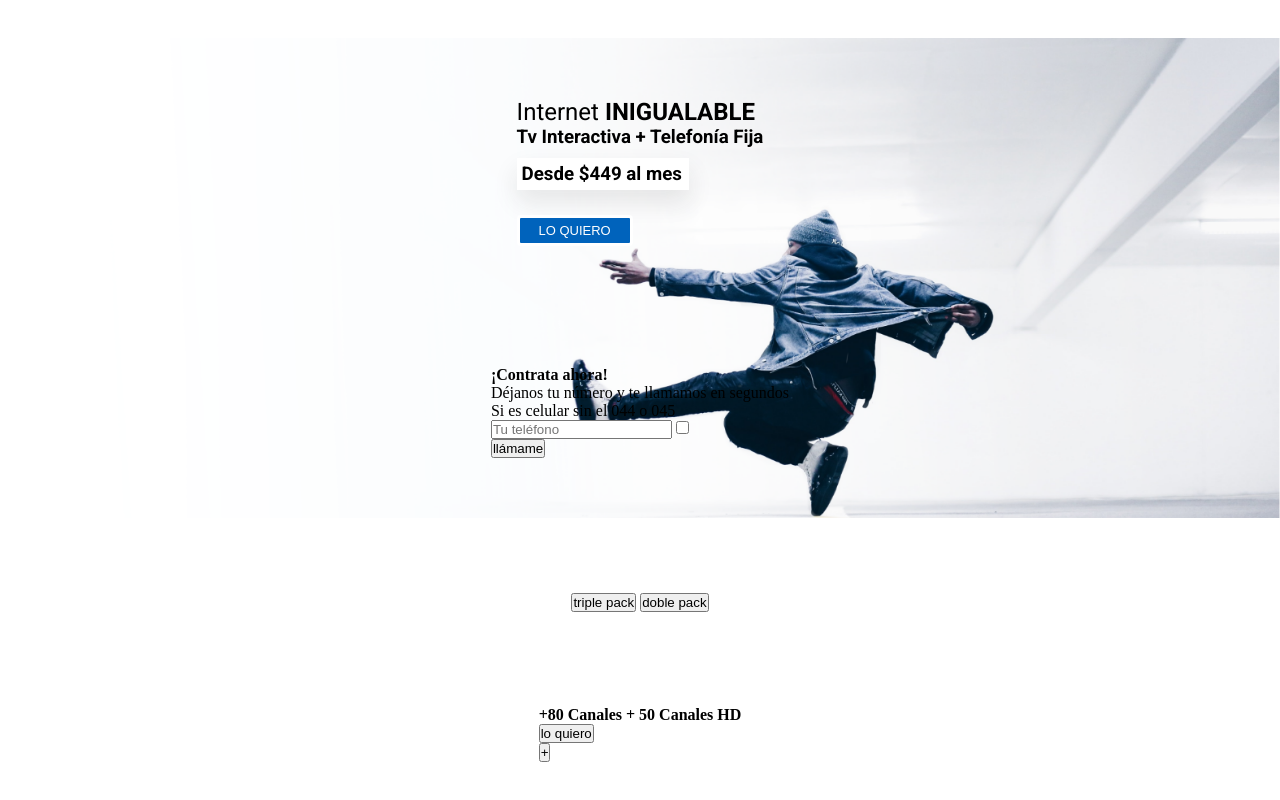
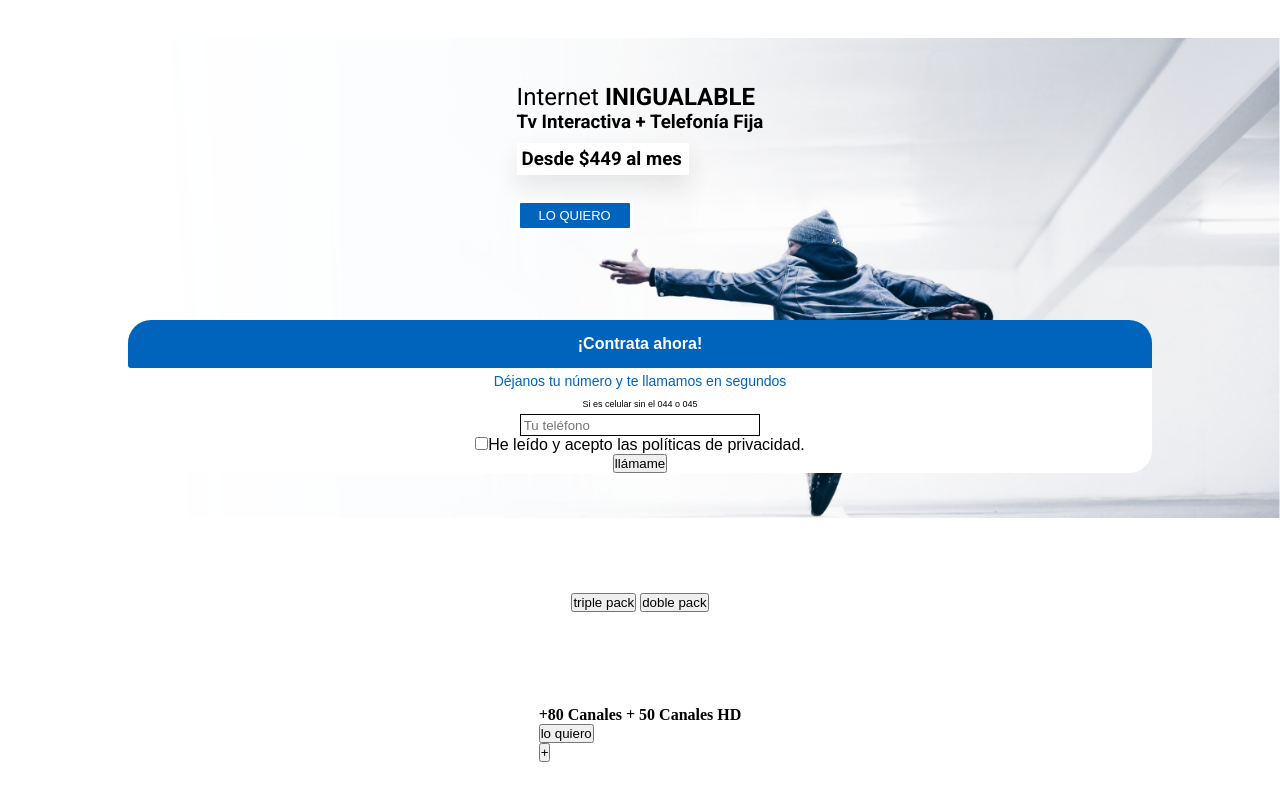
Before and after one commit to elviac94/convertia, a plain HTML site: page index.html in a window 1280 px wide. Shown: the part 800-1600 px from the top of the page. Drawn offline with Linux system fonts and the light colour scheme.

Commit message:
add corrections in js and more styles in contract page

```diff
--- a/index.html
+++ b/index.html
@@ -49,8 +49,10 @@
                     <p>Déjanos tu número y te llamamos en segundos</p>
                     <p>Si es celular sin el 044 o 045</p>
                     <form action="" class="contract__top--form">
-                        <input type="text" placeholder="Tu teléfono" value="">
-                        <input type="checkbox">
+                        <input class="input--text" type="text" placeholder="Tu teléfono" value="">
+                        <label>
+                            <input type="checkbox">He leído y acepto las políticas de privacidad.
+                        </label>
                     </form>
                     <button>llámame</button>
                 </div>
--- a/js/main.js
+++ b/js/main.js
@@ -1,5 +1,6 @@
 'use-strict';
 const phoneIcon = document.querySelector('.phone__container');
+const contractButton = document.querySelector('.contract__button');
 const home = document.querySelector('.main__home');
 const contractSection = document.querySelector('.contract__container');
 
@@ -11,4 +12,4 @@ const getContractSection = () =>{
     }
 }
 
-phoneIcon.addEventListener('click',getContractSection);
+contractButton.addEventListener('click',getContractSection);
--- a/styles/styles.css
+++ b/styles/styles.css
@@ -243,5 +243,52 @@
     padding-bottom: 5px;
     border: 3px solid #FFFFFF;
     border-radius: 4px;
+}
 
+.contract__top--rectangle{
+    display: flex;
+    width: 80%;
+    flex-direction: column;
+    align-items: center;
+    justify-content: center;
+    border-radius: 23px;
+    background-color: #FFFFFF ;
+    font-family: Arial, Helvetica, sans-serif;
+    text-align: center;
 }
+
+.contract__top--rectangle > h4{
+    background-color: #0063BC;
+    color: #FFFFFF;
+    width: 100%;
+    font-size: 16px;
+    border-radius: 23px 23px 0px 3px;
+    padding: 15px 15px;
+    font-weight: bold;
+}
+
+.contract__top--rectangle > p{
+    font-size: 14px;
+    color:#0063BC;
+    margin-top: 5px;
+    margin-bottom: 5px;
+}
+
+.contract__top--rectangle > p:nth-child(3){
+    font-size: 9px;
+    font-weight: normal;
+    color: #000000;
+}
+
+.contract__top--form{
+    display: flex;
+    flex-direction: column;
+    align-items: center;
+}
+
+.input--text{
+    width: 73%;
+    border: 1px solid #000000;
+    height: 22px;
+    padding: 3px;
+}
```
